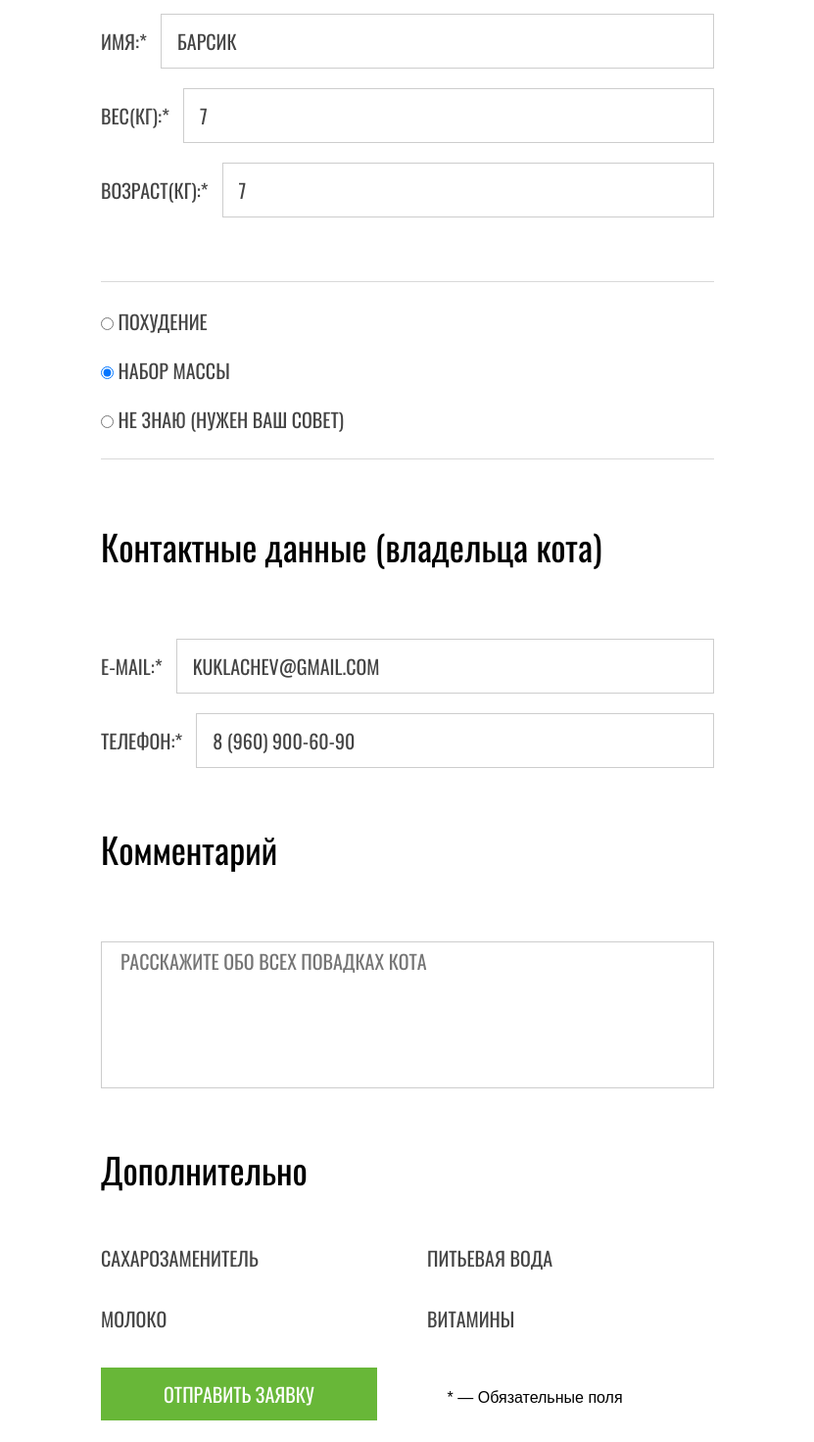
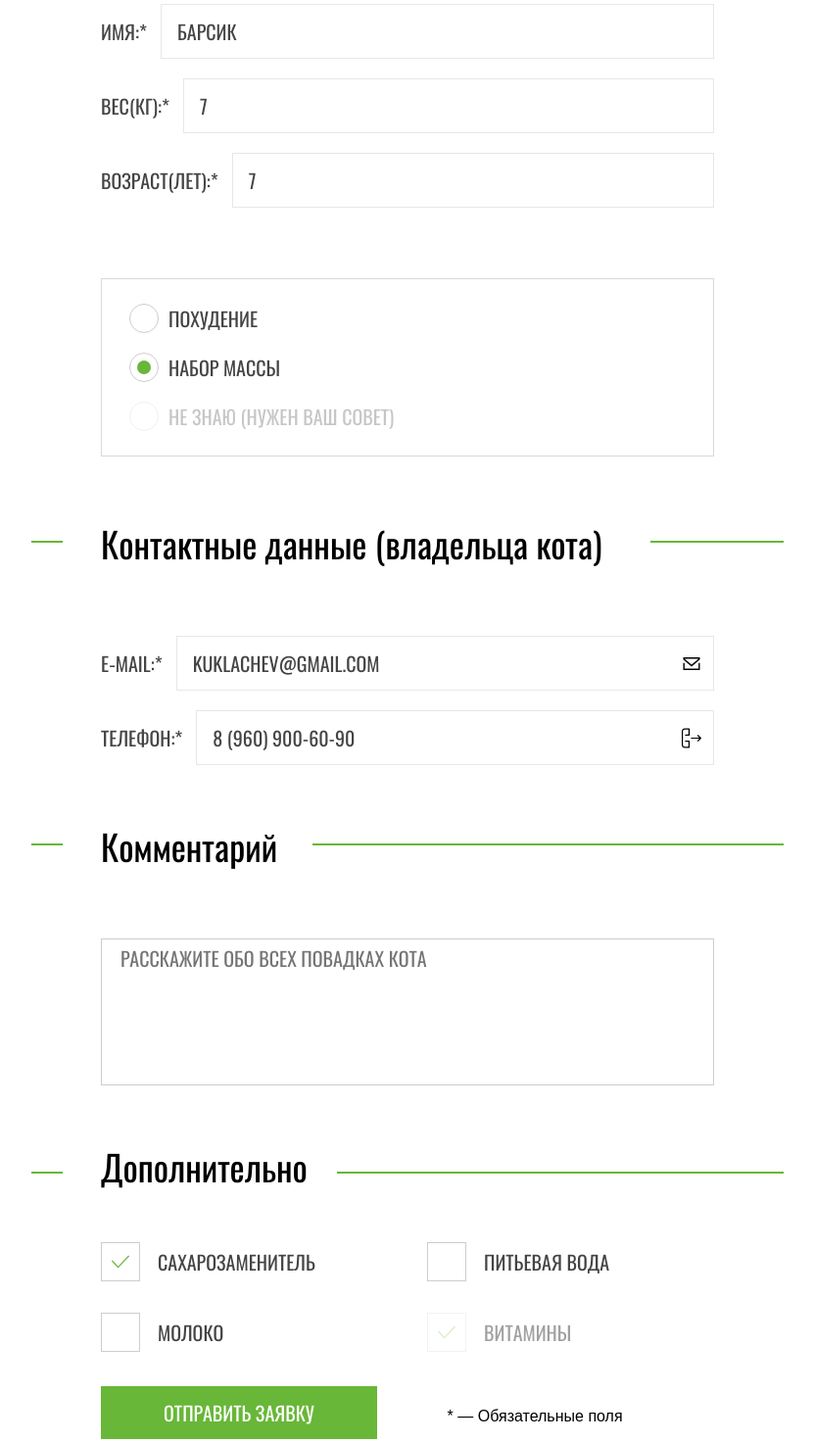
Before and after one commit to FilipBush/835337-cat-energy-22, a website: page source/form.html in a window 1280 px wide. Shown: the part 366-1838 px from the top of the page at 98% size, without its empty margins (224-1055 px from the left). Drawn offline with nearby package versions, Linux system fonts and the light colour scheme; files that its build step writes are made by us from their sources.

Commit message:
Декоративные элементы страницы формы

```diff
--- a/source/form.html
+++ b/source/form.html
@@ -8,29 +8,29 @@
   </head>
   <body class="page__body">
 
-    <header class="page-header container">
-        <a class="page-header__logo" href="index.html">
-          <img class="page-header__mascot" src="img/logo_mobile.svg" width="34" height="38" alt="маскот CAT ENERGY">
-          <img src="img/logo_footer.svg" width="101" height="18" alt="Питание CAT ENERGY">
-        </a>
-        <button type="button" class="button page-header__toggle">
+    <header class="page-header container--index">
+      <a class="page-header__logo" href="index.html">
+        <img class="page-header__mascot" src="img/logo_mobile.svg" width="34" height="38" alt="маскот CAT ENERGY">
+        <img src="img/logo_footer.svg" width="101" height="18" alt="Питание CAT ENERGY">
+      </a>
+      <nav class="main-navigation main-navigation--closed">
+        <button type="button" class="button main-navigation__toggle">
           <span class="visually-hidden">
             Открыть/закрыть меню
           </span>
         </button>
-      <nav class="main-navigation">
         <ul class="main-navigation__list site-list">
-          <li class="site-list__item site-list__item--active site-list__item--form">
+          <li class="site-list__item">
             <a href="#">
               Главная
             </a>
           </li>
-          <li class="site-list__item site-list__item--form">
+          <li class="site-list__item">
             <a href="catalog.html">
               Каталог продукции
             </a>
           </li>
-          <li class="site-list__item site-list__item--form">
+          <li class="site-list__item site-list__item--active">
             <a href="form.html">
               Подбор программы
             </a>
@@ -62,7 +62,7 @@
                   <input class="field-text__input" type="text" name="cat-weight" id="cat-weight" placeholder="7">
                 </li>
                 <li class="form__field field-text">
-                  <label class="field-text__label" for="cat-age">Возраст(кг):*</label>
+                  <label class="field-text__label" for="cat-age">Возраст(лет):*</label>
                   <input class="field-text__input" type="text" name="cat-age" id="cat-age" placeholder="7">
                 </li>
               </ul>
@@ -74,28 +74,34 @@
               </legend>
               <ul class="form__group form__group--radio">
                 <li class="form__field field-radio">
-                  <input class="field-radio__control" type="radio" id="slim" value="slim">
-                  <label class="field-radio__label" for="slim">Похудение</label>
+                  <input class="field-radio__control" type="radio" id="slim" value="slim" name="plan">
+                  <label class="field-radio__label" for="slim">
+                    <span class="field-radio__title">Похудение</span>
+                  </label>
                 </li>
                 <li class="form__field field-radio">
-                  <input class="field-radio__control" type="radio" id="gain" value="gain" checked>
-                  <label class="field-radio__label" for="gain">Набор массы</label>
+                  <input class="field-radio__control" type="radio" id="gain" value="gain" name="plan" checked>
+                  <label class="field-radio__label" for="gain">
+                    <span class="field-radio__title">Набор массы</span>
+                  </label>
                 </li>
                 <li class="form__field field-radio">
-                  <input class="field-radio__control" type="radio" id="goal3" value="advice">
-                  <label class="field-radio__label" for="goal3">Не знаю (Нужен ваш совет)</label>
+                  <input class="field-radio__control" type="radio" id="goal3" value="advice" name="plan" disabled>
+                  <label class="field-radio__label" for="goal3">
+                    <span class="field-radio__title"></span>Не знаю (Нужен ваш совет)
+                  </label>
                 </li>
               </ul>
             </fieldset>
 
             <fieldset class="form__item form__item--contacts">
-              <p class="form__title">
+              <p class="form__title form__title--contacts">
                 Контактные данные (владельца кота)
               </p>
               <ul class="form__group form__group--contacts">
                 <li class="form__field field-text">
                   <label class="field-text__label field-text__label--email" for="e-mail">E&#8209mail:*</label>
-                  <input class="field-text__input field-text__input--tel" type="email" name="e-mail" id="e-mail" placeholder="kuklachev@gmail.com">
+                  <input class="field-text__input field-text__input--email" type="email" name="e-mail" id="e-mail" placeholder="kuklachev@gmail.com">
                 </li>
                 <li class="form__field field-text">
                   <label class="field-text__label field-text__label--email" for="tel">Телефон:*</label>
@@ -104,8 +110,8 @@
               </ul>
             </fieldset>
 
-            <fieldset class="form__item">
-              <p class="form__title">
+            <fieldset class="form__item form__item--comments">
+              <p class="form__title form__title--comments">
                 Комментарий
               </p>
               <label class="visually-hidden" for="comment">
@@ -114,13 +120,13 @@
               <textarea class="form__field field-text field-text--area" id="comment" placeholder="Расскажите обо всех повадках кота"></textarea>
             </fieldset>
 
-            <fieldset class="form__item addition">
+            <fieldset class="form__item form__item--addition">
               <p class="form__title form__title--addition">
                 Дополнительно
               </p>
               <ul class="form__group form__group--checkbox">
                 <li class="form__field checkbox">
-                  <input class="visually-hidden checkbox__input" type="checkbox" name="sweetener" id="sweetener" checked>
+                  <input checked class="visually-hidden checkbox__input" type="checkbox" name="sweetener" id="sweetener" checked>
                   <label class="checkbox__label" for="sweetener">Сахарозаменитель</label>
                 </li>
                 <li class="form__field checkbox">
@@ -132,7 +138,7 @@
                   <label class="checkbox__label" for="milk">Молоко</label>
                 </li>
                 <li class="form__field checkbox">
-                  <input class="visually-hidden checkbox__input" type="checkbox" name="vitamin" id="vitamin">
+                  <input disabled checked class="visually-hidden checkbox__input" type="checkbox" name="vitamin" id="vitamin">
                   <label class="checkbox__label" for="vitamin">Витамины</label>
                 </li>
               </ul>
--- a/source/sass/base/variables.scss
+++ b/source/sass/base/variables.scss
@@ -13,6 +13,8 @@ $special_grey: #cdcdcd;
 $special_grey_2: #666666;
 $special_grey_3: #d9d9d9;
 $special_grey_4: #dcdcdc;
+$special_grey_5: #bababa;
+$special_grey_7: #e7e7e7;
 $special_dark_grey: #444444;
 $special_dark_grey_2: #222222;
 $status_error: #ff8282;
--- /dev/null
+++ b/source/sass/blocks/checkbox.scss
@@ -0,0 +1,43 @@
+.checkbox__label {
+  display: flex;
+  align-items: center;
+}
+
+// checkbox:
+
+.checkbox__input + .checkbox__label::before {
+  display: block;
+  content: "";
+  box-sizing: border-box;
+  width: 40px;
+  height: 40px;
+  border: 1px solid $special_grey;
+  margin-right: 18px;
+}
+
+.checkbox__input:checked + .checkbox__label::before {
+  background-image: url("../img/icon-tick.svg");
+  background-repeat: no-repeat;
+  background-position: center;
+  background-size: 18px 14px;
+}
+
+// checkbox hover:
+
+.checkbox__input + .checkbox__label:hover::before {
+  border: 1px solid $special_grey_5;
+}
+
+.checkbox__input:checked + .checkbox__label:hover::before {
+  border: 1px solid $special_grey_5;
+}
+
+// checkbox disabled:
+
+.checkbox__input:disabled + .checkbox__label {
+  opacity: 0.5;
+}
+
+.checkbox__input:disabled:checked + .checkbox__label::before {
+  opacity: 0.5;
+}
--- /dev/null
+++ b/source/sass/blocks/field-radio.scss
@@ -0,0 +1,63 @@
+.field-radio__control {
+  position: absolute;
+  appearance: none;
+}
+
+.field-radio__label {
+  position: relative;
+  display: flex;
+  min-height: 30px;
+  align-items: center;
+
+  @media (min-width: $desktop-width) {
+    min-height: 40px;
+  }
+
+  &::before {
+    position: absolute;
+    content: "";
+    width: 30px;
+    height: 30px;
+    border: 1px solid $special_grey;
+    border-radius: 50%;
+
+    @media (min-width: $desktop-width) {
+      width: 40px;
+      height: 40px;
+    }
+  }
+}
+
+.field-radio__label:hover {
+  &::before {
+    border: 1px solid $special_grey_5;
+  }
+}
+
+.field-radio__control:checked + .field-radio__label {
+  &::after {
+    position: absolute;
+    content: "";
+    left: 8px;
+    width: 14px;
+    height: 14px;
+    background-color: $basic_green;
+    border-radius: 50%;
+
+    @media (min-width: $desktop-width) {
+      left: 13px;
+    }
+  }
+}
+
+.field-radio__control:disabled + .field-radio__label {
+  opacity: 30%;
+}
+
+.field-radio__title {
+  padding-left: 40px;
+
+  @media (min-width: $desktop-width) {
+    padding-left: 60px;
+  }
+}
--- a/source/sass/blocks/field-text.scss
+++ b/source/sass/blocks/field-text.scss
@@ -20,13 +20,18 @@
 }
 
 .field-text__input {
+  box-sizing: border-box;
   width: 100%;
-  padding: 12px 16px;
+  padding: 12px 13px 12px 16px;
   text-transform: uppercase;
   font-size: 16px;
   line-height: 18px;
   color: $special_dark_grey;
-  border: 1px solid $special_grey;
+  border: 1px solid $special_grey_7;
+
+  &:focus {
+    border: 1px solid $basic_black;
+  }
 
   @media (min-width: $tablet-width) {
     font-size: 20px;
@@ -44,4 +49,18 @@
       line-height: 30px;
     }
   }
+
+  &--email {
+    background-image: url("../img/icon-mail.svg");
+    background-repeat: no-repeat;
+    background-size: 18px 13px;
+    background-position: center right 13px;
+  }
+
+  &--tel {
+    background-image: url("../img/icon-phone.svg");
+    background-repeat: no-repeat;
+    background-size: 20px 21px;
+    background-position: center right 12px;
+  }
 }
--- a/source/sass/blocks/form.scss
+++ b/source/sass/blocks/form.scss
@@ -1,19 +1,42 @@
 .form__item {
-  margin: 0;
-  padding: 0;
+  margin: 0 -20px;
+  padding: 0 20px;
   border: none;
   text-transform: uppercase;
 
+  @media (min-width: $tablet-width) {
+    margin: 0 -71px;
+    padding: 0 71px;
+  }
+
   @media (min-width: $desktop-width) {
-    margin: 0;
+    margin: 0 -110px;
+    padding: 0 110px;
     width: 100%;
   }
 
-  &.addition {
-    padding: 23px 0 34px;
+  &--contacts,
+  &--comments {
+    background: linear-gradient(transparent 0 15px, $basic_green 15px 17px, transparent 17px 100%);
+
+    @media (min-width: $desktop-width) {
+      flex-grow: 1;
+    }
+  }
+
+  &--addition {
+    padding-top: 23px;
+    padding-bottom: 34px;
+    background: linear-gradient(transparent 0 35px, $basic_green 35px 37px, transparent 37px 100%);
 
     @media (min-width: $tablet-width) {
-      padding: 65px 0 35px;
+      padding-top: 65px;
+      padding-bottom: 35px;
+      background: linear-gradient(transparent 0 88px, #68b738 88px 90px, transparent 90px 100%);
+    }
+
+    @media (min-width: $desktop-width) {
+      flex-grow: 1;
     }
   }
 
@@ -26,29 +49,30 @@
   padding-bottom: 24px;
 
   @media (min-width: $tablet-width) {
-    padding-bottom: 65px;
+    padding-bottom: 72px;
   }
 
   @media (min-width: $desktop-width) {
+    flex-grow: 1;
     width: calc(50% - 40px);
   }
 }
 
 .form__item--plan {
-  padding: 20px 0;
-  margin-bottom: 23px;
+  padding: 20px 20px;
+  margin: 0 -20px 23px;
   border-bottom: 1px $special_grey_3 solid;
   border-top: 1px $special_grey_3 solid;
 
   @media (min-width: $tablet-width) {
-    padding: 25px 0;
-    margin-bottom: 71px;
+    padding: 25px 28px;
+    margin: 0 0 71px;
+    border: 1px $special_grey_3 solid;
   }
 
   @media (min-width: $desktop-width) {
-    margin-left: auto;
+    margin-left: 75px;
     margin-bottom: 69px;
-    padding: 38px 0;
     width: calc(50% - 40px);
     border: 1px $special_grey_3 solid;
   }
@@ -94,22 +118,47 @@
 
 .form__title {
   margin: 0;
+  margin-left: -20px;
   margin-bottom: 35px;
+  padding-left: 20px;
   text-transform: none;
-  padding-right: 94px;
   font-size: 24px;
   line-height: 26px;
+  order: -1;
+  margin-right: 12px;
+  background-color: $basic_white;
 
   @media (min-width: $tablet-width) {
     font-size: 36px;
     line-height: 36px;
     margin-bottom: 76px;
+    padding-left: 39px;
+    margin-left: -39px;
+  }
+}
+
+.form__title--contacts {
+  max-width: 210px;
+
+  @media (min-width: $tablet-width) {
+    max-width: 600px;
+  }
+}
+
+.form__title--comments {
+  max-width: 145px;
+
+  @media (min-width: $tablet-width) {
+    max-width: 255px;
   }
 }
 
 .form__title--addition {
+  max-width: 165px;
+
   @media (min-width: $tablet-width) {
-    margin-bottom: 57px;
+    max-width: 280px;
+    margin-bottom: 59px;
   }
 }
 
@@ -145,7 +194,7 @@
     font-size: 16px;
     display: inline-block;
     width: 50%;
-    margin-bottom: 93px;
+    margin-bottom: 0;
   }
 
   @media (min-width: $desktop-width) {
@@ -166,6 +215,5 @@
 
   @media (min-width: $desktop-width) {
     width: 568px;
-    margin-bottom: 82px;
   }
 }
--- a/source/sass/blocks/location.scss
+++ b/source/sass/blocks/location.scss
@@ -1,5 +1,6 @@
 .location {
   position: relative;
+  background-color: $basic-grey;
 }
 
 .location__wrapper {
--- a/source/sass/blocks/page-form.scss
+++ b/source/sass/blocks/page-form.scss
@@ -5,11 +5,13 @@
   @media (min-width: $tablet-width) {
     font-size: 20px;
     line-height: 30px;
+    margin-bottom: 72px;
   }
 
   @media (min-width: $desktop-width) {
     display: flex;
     flex-wrap: wrap;
+    margin-bottom: 82px;
   }
 }
 
@@ -22,7 +24,7 @@
   line-height: 36px;
 
   @media (min-width: $tablet-width) {
-    padding-top: 75px;
+    padding-top: 65px;
     font-size: 60px;
     line-height: 60px;
     margin-bottom: 54px;
--- a/source/sass/blocks/page-header.scss
+++ b/source/sass/blocks/page-header.scss
@@ -19,6 +19,10 @@
       position: relative;
       padding-left: 35px;
       margin-right: 80px;
+    }
+
+    @media (min-width: $tablet-width) {
+      margin-right: auto;
     }
   }
 
--- a/source/sass/blocks/site-list.scss
+++ b/source/sass/blocks/site-list.scss
@@ -29,16 +29,14 @@
     @media (min-width: $tablet-width) {
       border-bottom: 2px solid $basic_green;
     }
-
-    @media (min-width: $desktop-width) {
-      border-bottom: 2px solid $basic_white;
-    }
   }
 }
 
 .site-list__item a {
   color: $basic_black;
+}
 
+.site-list__item--index a {
   @media (min-width: $desktop-width) {
     color: $basic_white;
   }
--- a/source/sass/style.scss
+++ b/source/sass/style.scss
@@ -11,6 +11,7 @@
 @import "blocks/container.scss";
 @import "blocks/banner.scss";
 @import "blocks/button.scss";
+@import "blocks/checkbox.scss";
 @import "blocks/case.scss";
 @import "blocks/catalog.scss";
 @import "blocks/copyright.scss";
@@ -19,6 +20,7 @@
 @import "blocks/form.scss";
 @import "blocks/features.scss";
 @import "blocks/field-text.scss";
+@import "blocks/field-radio.scss";
 @import "blocks/location.scss";
 @import "blocks/map.scss";
 @import "blocks/main-navigation.scss";
```
Also changed, not shown: source/index.html (+3 -3 lines).
